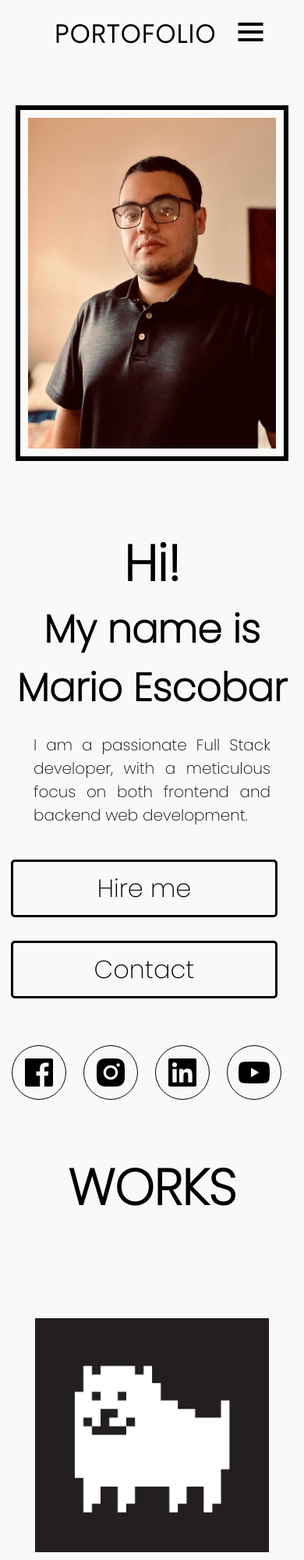
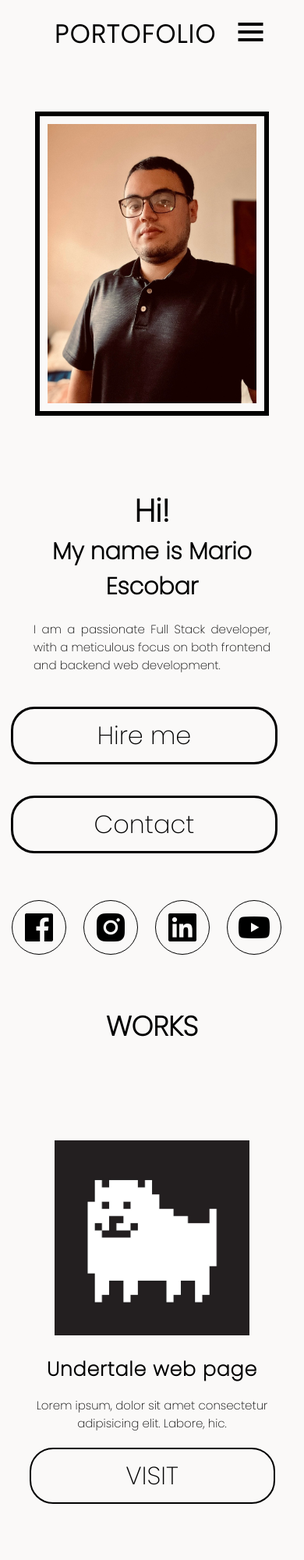
Before and after one commit to MarioE99/PORTOFOLIO-ME, a plain HTML site: page index.html in a window 390 px wide. Shown: the top 2000 px of the page at 78% size. Drawn offline with nearby package versions, Linux system fonts and the light colour scheme.

Commit message:
Se agrego cambios en botones y tamaño imagen

```diff
--- a/style/style.css
+++ b/style/style.css
@@ -409,7 +409,7 @@ nav{
         display: flex;
         justify-content: center;
         align-items: center;
-        max-height: 550px;
+        max-height: 500px;
         width: 100%;
 
 
@@ -419,14 +419,9 @@ nav{
 
     .container__img img{
 
-        width: 350px;
+        width: 300px;
         border: 6px solid black;
         padding: 10px;
-
-
-
-
-
 
 
 
@@ -438,10 +433,7 @@ nav{
 
 
 
-
     }
-
-
 
 
     .section__info{
@@ -451,9 +443,15 @@ nav{
         margin: 0 auto;
     }
 
-    .section__info h3,h2{
+    .section__info h2{
 
-        font-size: 50px;
+        font-size: 40px;
+        text-align: center;
+    }
+
+    .section__info h3{
+
+        font-size: 30px;
         text-align: center;
     }
 
@@ -462,7 +460,7 @@ nav{
         text-align: justify;
         margin-left: 10%;
         width: 100%;
-        font-size: 20px;
+        font-size: 15px;
 
     }
 
@@ -470,7 +468,7 @@ nav{
 
         width: 100%;
         display: inline-flex;
-        gap: 20px;
+        gap: 30px;
         flex-direction: column;
         justify-content: center;
         align-items: center;
@@ -481,6 +479,8 @@ nav{
     .section__info .buttom a{
 
         width: 90%;
+        border-radius: 30px;
+
 
 
     }
@@ -513,7 +513,7 @@ nav{
         border-radius: 100%;
         color: #FAF9F8;
         background-color: black;
-
+        border-radius: 30px;
 
 
 
@@ -525,6 +525,8 @@ nav{
     .works__title{
 
         text-align: center;
+        font-size: 35px;
+        font-weight: bold;
         margin: 0;
         display: block;
         margin-top: 50px;
@@ -540,4 +542,28 @@ nav{
 
     }
 
+    .works__item img{
+
+        max-width: 250px;
+        margin-bottom: 20px;
+    }
+
+    .works__item h3{
+
+        font-size: 25px;
+        font-weight: bold;
+    }
+
+    .works__item a{
+
+        width: 90%;
+        border-radius: 30px;
+
+    }
+
+    .works__item a:hover{
+
+        border-radius: 30px;
+    }
+
 }
```
